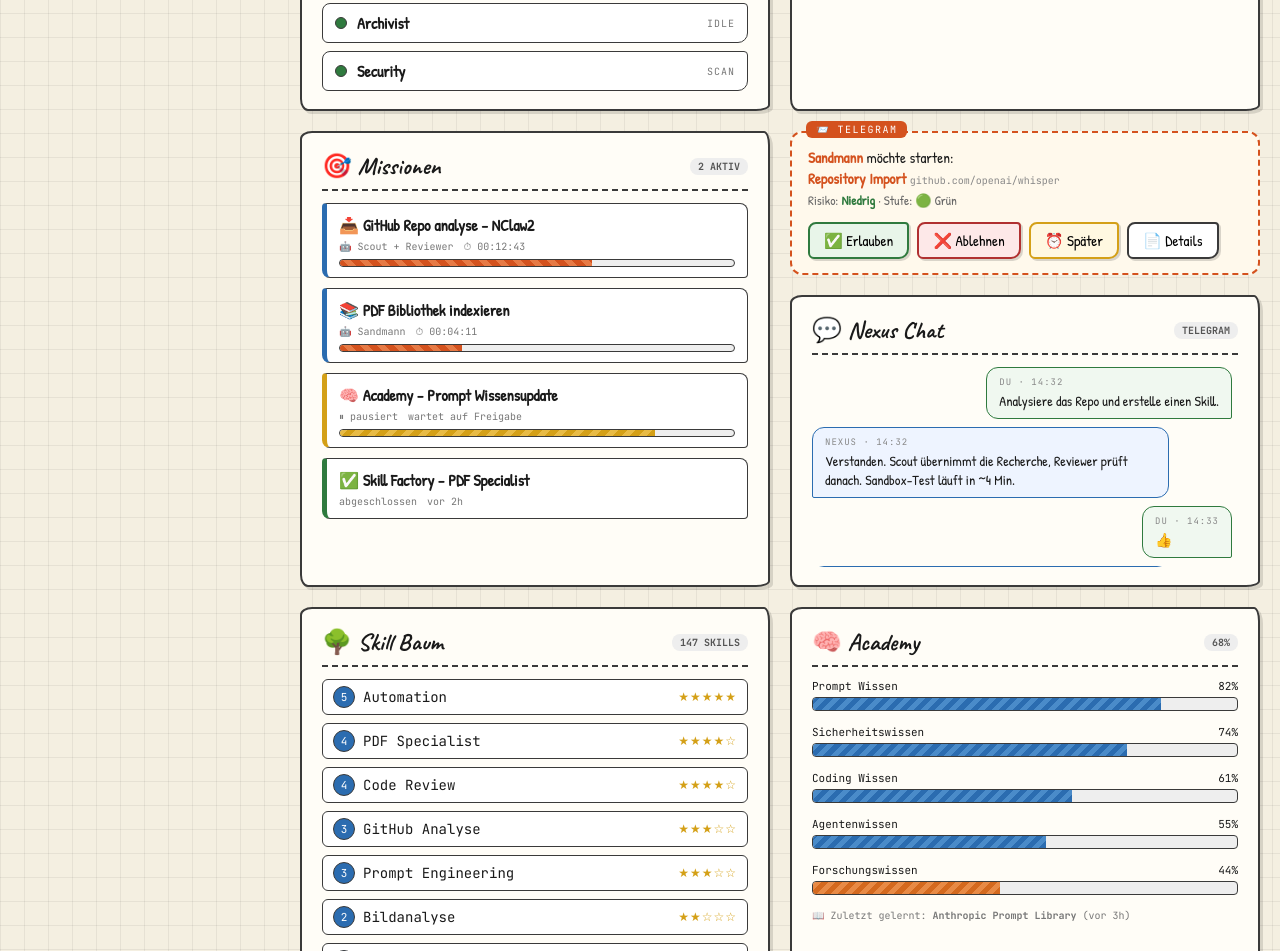
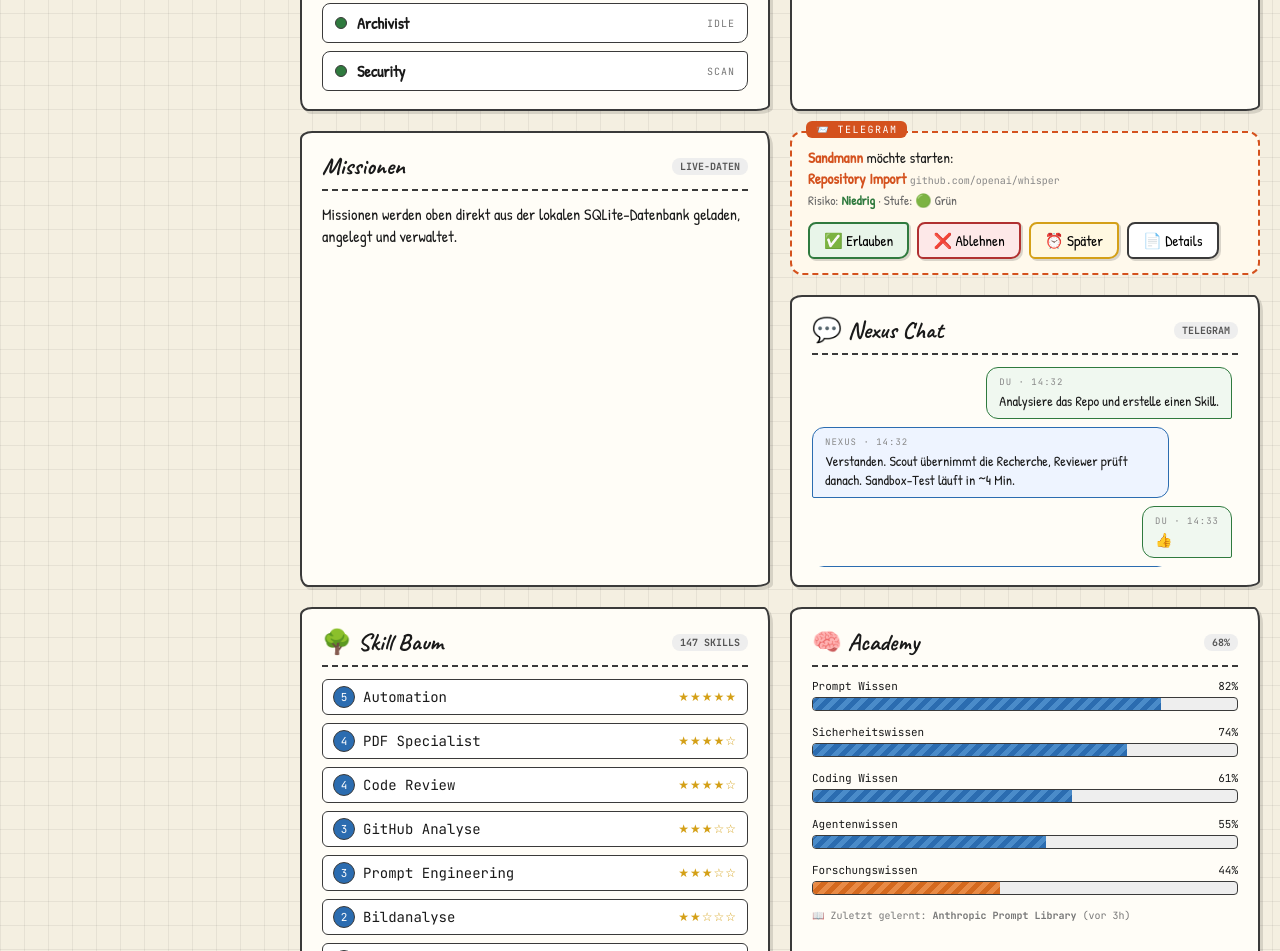
Before and after one commit to roman181/NClaw2, a plain HTML site: page dashboard.html in a window 1280 px wide. Shown: the part 1187-2138 px from the top of the page. Drawn offline with Linux system fonts and the light colour scheme; no server answers.

Commit message:
Remove misleading static mission demo cards

```diff
--- a/dashboard.html
+++ b/dashboard.html
@@ -643,42 +643,10 @@
     <!-- MISSIONS + APPROVAL -->
     <div class="grid-2">
 
-      <!-- MISSIONS -->
+      <!-- Statische Demo-Missionsliste entfernt: Live-Missionen stehen im Backend-Panel oben. -->
       <div class="card sketch">
-        <h3>🎯 Missionen <span class="tag">2 AKTIV</span></h3>
-        <div class="missions">
-          <div class="mission">
-            <div class="title">📥 GitHub Repo analyse – NClaw2</div>
-            <div class="meta">
-              <span>🤖 Scout + Reviewer</span>
-              <span>⏱ 00:12:43</span>
-            </div>
-            <div class="progress"><div class="bar" style="width:64%"></div></div>
-          </div>
-          <div class="mission">
-            <div class="title">📚 PDF Bibliothek indexieren</div>
-            <div class="meta">
-              <span>🤖 Sandmann</span>
-              <span>⏱ 00:04:11</span>
-            </div>
-            <div class="progress"><div class="bar" style="width:31%"></div></div>
-          </div>
-          <div class="mission paused">
-            <div class="title">🧠 Academy – Prompt Wissensupdate</div>
-            <div class="meta">
-              <span>⏸ pausiert</span>
-              <span>wartet auf Freigabe</span>
-            </div>
-            <div class="progress"><div class="bar" style="width:80%; background: repeating-linear-gradient(-45deg, var(--yellow) 0 6px, #e8bb45 6px 12px);"></div></div>
-          </div>
-          <div class="mission done">
-            <div class="title">✅ Skill Factory – PDF Specialist</div>
-            <div class="meta">
-              <span>abgeschlossen</span>
-              <span>vor 2h</span>
-            </div>
-          </div>
-        </div>
+        <h3>Missionen <span class="tag">LIVE-DATEN</span></h3>
+        <p>Missionen werden oben direkt aus der lokalen SQLite-Datenbank geladen, angelegt und verwaltet.</p>
       </div>
 
       <!-- APPROVAL + NEXUS CHAT -->
```
